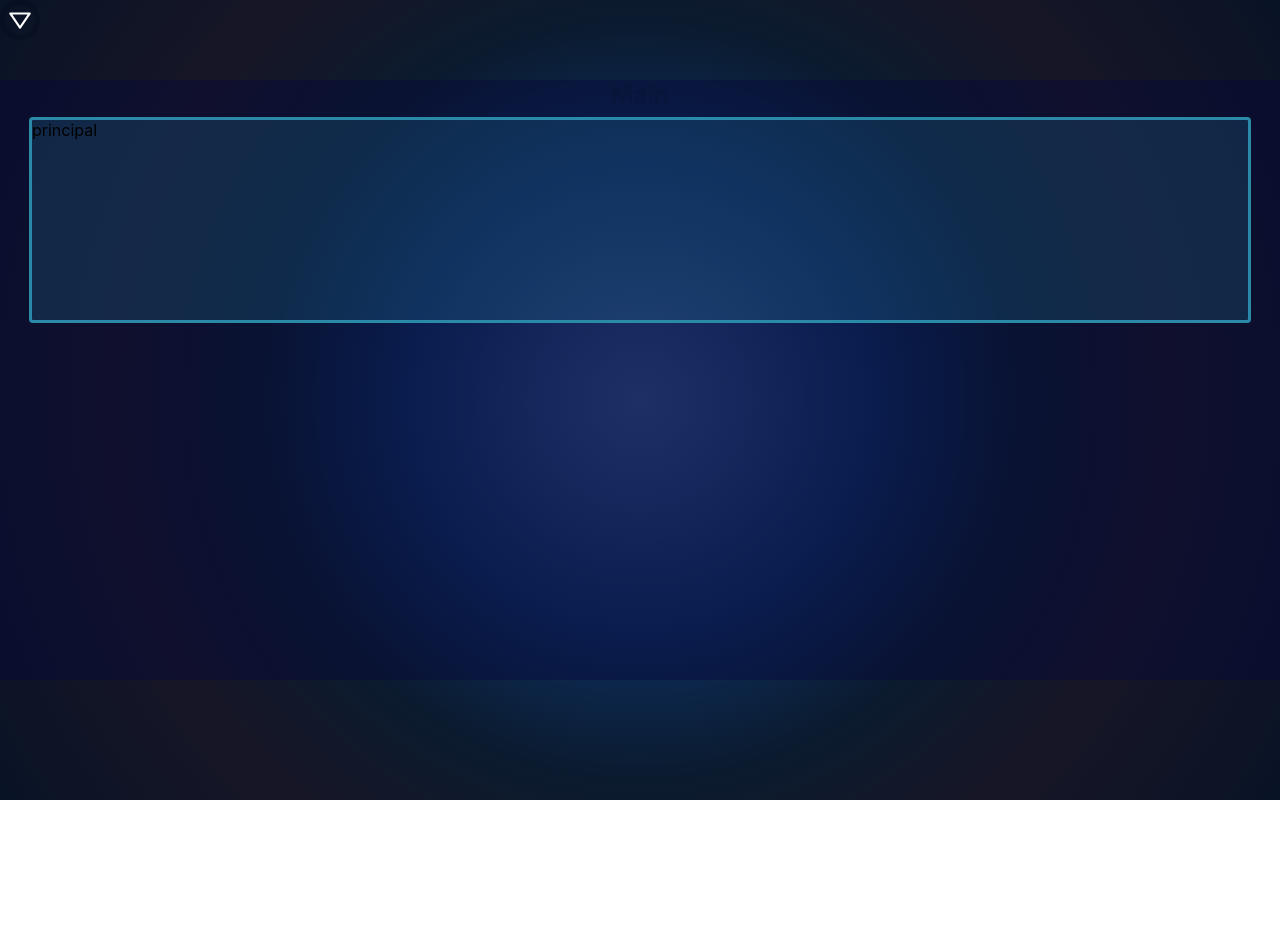
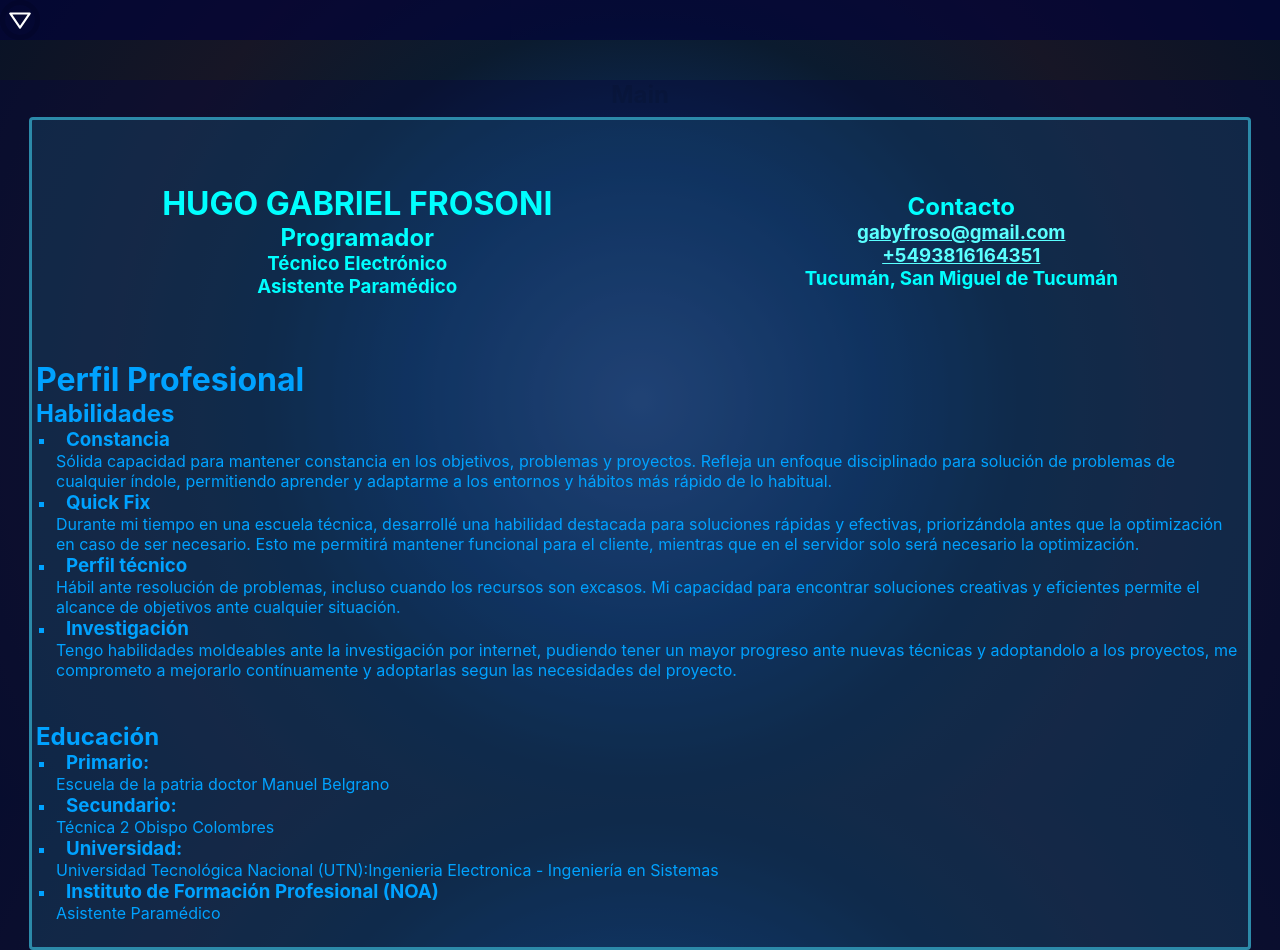
Before and after one commit to gabyfroso/Curriculum-Vitale, a React (Create React App) app: page / in a window 1280 px wide. Before the commit the page ends 800 px from the top, so only its background shows below. Built offline with nearby package versions, Linux system fonts and the light colour scheme.

Commit message:
main
- Página principal
progresión en la misma, más detalles y adaptación más correcta de filas y columnas, a demás mejoras en ul li, posición y palabras

```diff
--- a/src/components/Header.js
+++ b/src/components/Header.js
@@ -57,7 +57,7 @@ function Exp() {
         <Expansible text='Experiencia'>
             <h3>Experiencia en:</h3>
             <ExtraNav newFocus={'expProgramacion'}>Programacion</ExtraNav>
-            <ExtraNav newFocus={'expElectronica'}>Electronica</ExtraNav>
+            <ExtraNav newFocus={'expElectronica'}>Técnico Electronico</ExtraNav>
             <ExtraNav newFocus={'expDibujo'}>Dibujo</ExtraNav>
             <ExtraNav newFocus={'expParamedic'}>Asistente Paramédico</ExtraNav>
         </Expansible>
@@ -147,11 +147,11 @@ function Header() {
     }
 
     return (
-        <header
+        <header className={StlHeader.header}>
+            <ul
                 className={
-                `${StlHeader.header} ${!MenuExpansible ? StlHeader.disableheader : ''}`
+                    ` ${!MenuExpansible ? StlHeader.disableheader : StlHeader.header}`
                 } >
-
                 <Nav extrastyle={StlHeader.ICON} action={OnOffMenuExpansible}>
                     <BiDownArrow />
                 </Nav>
@@ -169,6 +169,8 @@ function Header() {
                         <Nav extrastyle={StlHeader.ICON}> <BiSolidCog /> </Nav>
                     </>
                 }
+            </ul>
+
         </header>
     )
 }
--- a/src/components/css/header.module.css
+++ b/src/components/css/header.module.css
@@ -54,7 +54,6 @@ svg{
     flex-wrap: nowrap;
 
     top: 0;
-    min-height: 90px;
     height: auto;
 
     width: 100%;
--- /dev/null
+++ b/src/components/css/pages.module.css
@@ -0,0 +1,58 @@
+.Table_Principal {
+    padding: 2px;
+
+    width: 100%;
+
+    td {
+        margin-top: 40px;
+        margin-bottom: 20px;
+
+        padding-top: 20px;
+        padding-bottom: 20px;
+    }
+
+    ul{
+        padding-left: 20px;
+        &>li>:first-child{
+            padding-left: 10px;
+        }
+    }
+
+    tr:first-child {
+        display: flex;
+
+        flex-direction: row;
+        flex-wrap: nowrap;
+
+
+        justify-content: space-around;
+
+        td {
+            align-self: center;
+            text-align: center;
+        }
+
+        a {
+            color: rgb(90, 255, 255);
+
+            &:visited {
+                color: rgb(0, 160, 160);
+            }
+
+            &:hover {
+                letter-spacing: 1px;
+            }
+        }
+
+        th,
+        td {
+            color: aqua;
+        }
+    }
+
+    color: rgb(0, 162, 255);
+}
+
+.ulWithStyle ul,.ulWithStyle li {
+    list-style: square;
+}
--- a/src/pages/principal.jsx
+++ b/src/pages/principal.jsx
@@ -1,8 +1,124 @@
 import React from 'react'
+
+import STLPages from '../components/css/pages.module.css';
+
+function Encabezado() {
+  const Email = 'gabyfroso@gmail.com';
+  const PhoneNumber = '+5493816164351'
+
+  return (
+    <tr>
+      <td>
+        <h1> HUGO GABRIEL FROSONI </h1>
+        <h2> Programador </h2>
+        <h3> Técnico Electrónico </h3>
+        <h3> Asistente Paramédico </h3>
+      </td>
+
+      <td>
+        <h2>Contacto</h2>
+        <h3>
+          <a href={`mailto:${Email}`}> {Email} </a>
+        </h3>
+        <h3>
+          <a href={`tel:${PhoneNumber}`}>{PhoneNumber}</a>
+        </h3>
+        <h3>Tucumán, San Miguel de Tucumán</h3>
+      </td>
+    </tr>
+  )
+}
+
+function Professional() {
+  return (
+    <tr>
+      <td>
+        <h1>Perfil Profesional</h1>
+
+        <h2>
+          Habilidades
+        </h2>
+        <ul>
+          <li>
+            <h3> Constancia </h3>
+            <p>
+              Sólida capacidad para mantener constancia en los objetivos, problemas y proyectos. Refleja un enfoque disciplinado para solución de problemas de cualquier índole, permitiendo aprender y adaptarme a los entornos y hábitos más rápido de lo habitual.
+            </p>
+          </li>
+
+          <li>
+            <h3> Quick Fix </h3>
+            <p>
+              Durante mi tiempo en una escuela técnica, desarrollé una habilidad destacada para soluciones rápidas y efectivas, priorizándola antes que la optimización en caso de ser necesario. Esto me permitirá mantener funcional para el cliente, mientras que en el servidor solo será necesario la optimización.
+            </p>
+          </li>
+
+          <li>
+            <h3>Perfil técnico</h3>
+            <p>
+              Hábil ante resolución de problemas, incluso cuando los recursos son excasos. Mi capacidad para encontrar soluciones creativas y eficientes permite el alcance de objetivos ante cualquier situación.
+            </p>
+          </li>
+
+          <li>
+            <h3>Investigación</h3>
+            <p>
+              Tengo habilidades moldeables ante la investigación por internet, pudiendo tener un mayor progreso ante nuevas técnicas y adoptandolo a los proyectos, me comprometo a mejorarlo contínuamente y adoptarlas segun las necesidades del proyecto.
+            </p>
+          </li>
+        </ul>
+      </td>
+    </tr>
+  )
+}
+
+function Academico() {
+  return (
+    <tr>
+      <td>
+        <h2>Educación</h2>
+        <ul>
+          <li>
+            <h3>Primario:</h3>
+            <abbr>Escuela de la patria doctor Manuel Belgrano</abbr>
+          </li>
+          <li>
+            <h3>Secundario:</h3>
+            <abbr>Técnica 2 Obispo Colombres</abbr>
+          </li>
+          <li>
+            <h3>Universidad:</h3>
+            <abbr>Universidad Tecnológica Nacional (UTN):</abbr>
+            <abbr>Ingenieria Electronica - </abbr>
+            <abbr>Ingeniería en Sistemas </abbr>
+          </li>
+          <li>
+            <h3>Instituto de Formación Profesional (NOA)</h3>
+            <abbr>Asistente Paramédico</abbr>
+            <abbr></abbr>
+          </li>
+        </ul>
+      </td>
+    </tr>
+  )
+}
 
 function principal() {
   return (
-    <div>principal</div>
+    <div>
+
+      <table className={`${STLPages.Table_Principal} ${STLPages.ulWithStyle}`}>
+        <tbody>
+          <Encabezado />
+
+          <Professional />
+
+          <Academico />
+        </tbody>
+      </table>
+
+
+    </div>
   )
 }
 
```
Also changed, not shown: src/components/Animations.js (added, +51 -0 lines). Lines whose indentation alone changed are shown as unchanged.
